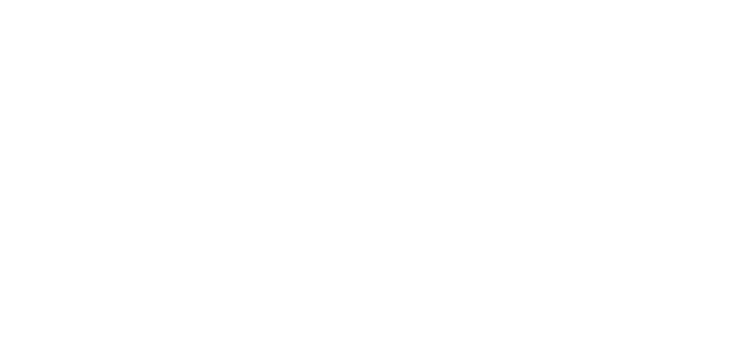
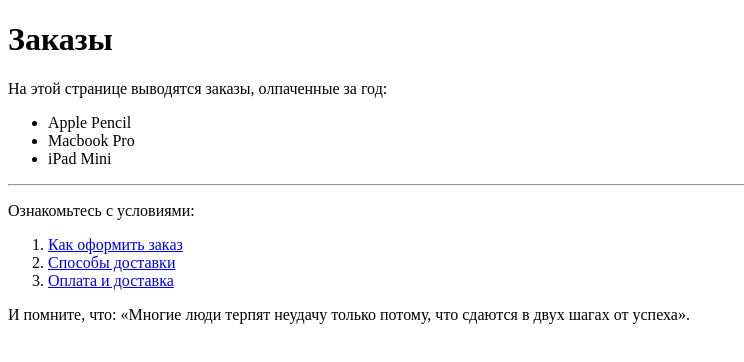
Before and after one commit to kimikomey/FrontendBlock, a plain HTML site: page index.html in a window 1280 px wide. Shown: the whole page, without its empty margins (0-744 px from the left). Drawn offline with Linux system fonts and the light colour scheme.

Commit message:
add lesson-04 code

```diff
--- a/index.html
+++ b/index.html
@@ -8,5 +8,20 @@
     <link rel="icon" href="images/favicon.svg" type="image/svg+xml">
 </head>
 <body>
+    <h1>Заказы</h1>
+    <p>На этой странице выводятся заказы, олпаченные за год:</p>
+    <ul>
+        <li>Apple Pencil</li>
+        <li>Macbook Pro</li>
+        <li>iPad Mini</li>
+    </ul>
+    <hr>
+    <p>Ознакомьтесь с условиями:</p>
+    <ol>
+        <li><a href="#">Как оформить заказ</a></li>
+        <li><a href="#">Способы доставки</a></li>
+        <li><a href="#">Оплата и доставка</a></li>
+    </ol>
+    <p>И помните, что: <q>Многие люди терпят неудачу только потому, что сдаются в двух шагах от успеха</q>.</p>
 </body>
 </html>
```
